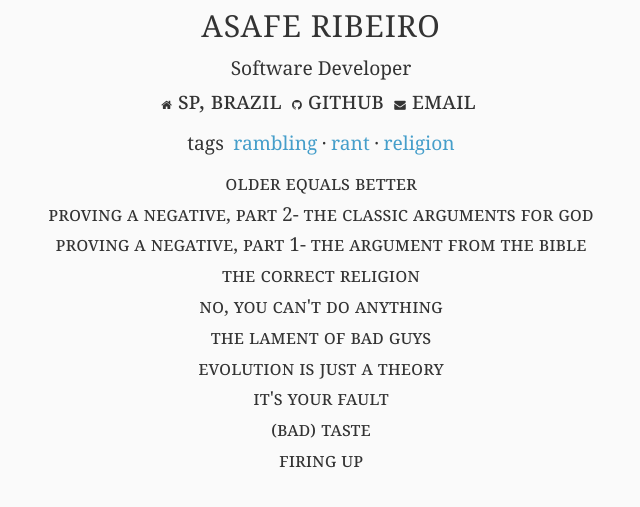
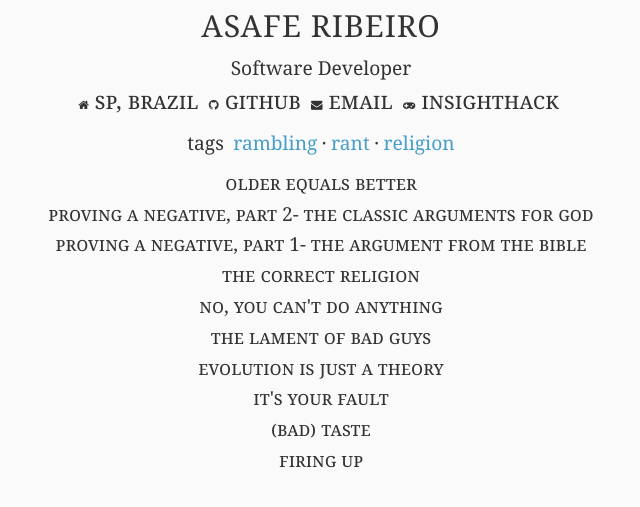
Before and after one commit to easafe/easafe.github.io, a Jekyll site: the page built from index.html, in a window 1280 px wide. Shown: the top 507 px of the page, without its empty margins (319-959 px from the left). Built offline with Jekyll 4.4.1, drawn with Linux system fonts in a browser that asks for light colours; nearby versions of some CDN libraries.

Commit message:
added game page

```diff
--- a/_layouts/default.html
+++ b/_layouts/default.html
@@ -19,6 +19,7 @@
                     <li> <a href="#"><i class="fa fa-home"></i>&nbsp;sp, brazil</a></li>
                     <li> <a href="https://github.com/asafeh/"><i class="fa fa-github"></i>&nbsp;github</a> </li>
                     <li> <a href="mailto:azafeh@azafeh.com"><i class="fa fa-envelope"></i>&nbsp;email</a> </li>
+                    <li> <a href="insight-hack"><i class="fa fa-gamepad"></i>&nbsp;insighthack</a> </li>
                 </ul>
             </div>
             <div class="large">
--- a/insight-hack.html
+++ b/insight-hack.html
@@ -14,7 +14,7 @@
             <div id=message></div>
         </div>
         <div id=stats>
-            <div id=logo><b>InsightHack</b></div>
+            <div id=logo><b>InsightHack</b> <span style=color:red>(alpha)</span></div>
             <div id=start-game class=not-shown>
                 <div id=first-question>
                     It seems you know nothing about anything.
@@ -47,6 +47,8 @@
                 <div id=hp-display></div>
                 <div id=stats-display></div>
                 <div id=level-display></div>
+            </div>
+            <div>
                 <a id=help><b>help</b></a>
             </div>
         </div>
```
